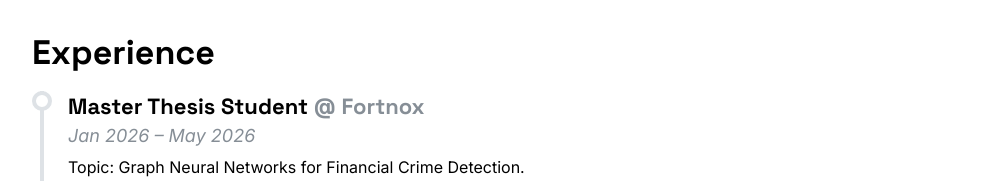
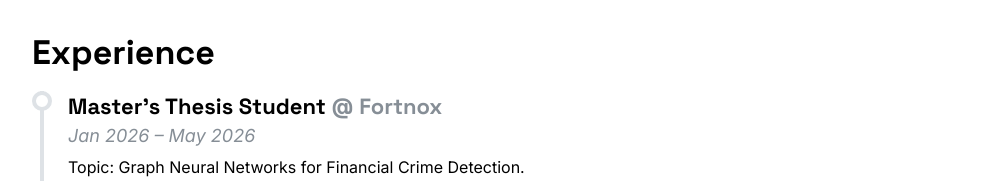
Before and after one commit to LukasIngemarsson/lukasingemarsson.github.io, a React (Vite) app in the folder personal-website/: page /#aboutme in a window 1280 px wide. Shown: the part 920-1101 px from the top of the page, without its empty margins (133-1132 px from the left). Built offline with nearby package versions, Linux system fonts and the light colour scheme.

Commit message:
updated experience

```diff
--- a/personal-website/src/data/experience.data.tsx
+++ b/personal-website/src/data/experience.data.tsx
@@ -43,7 +43,7 @@ const arcticGamingExtra = (
 
 export const EXPERIENCE_DATA = [
   {
-    role: "Master Thesis Student",
+    role: "Master's Thesis Student",
     organisation: "Fortnox",
     date: "Jan 2026 – May 2026",
     description:
```
